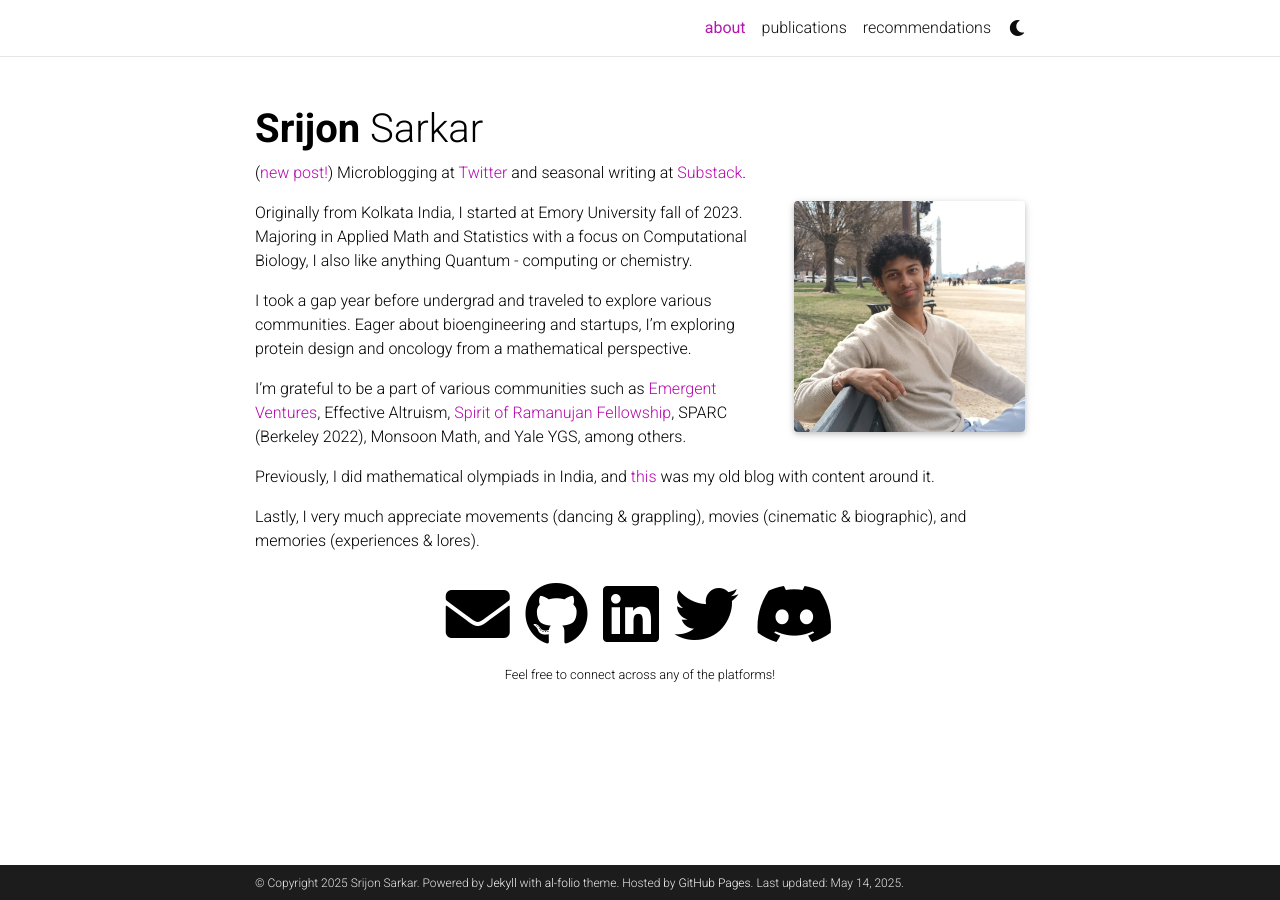
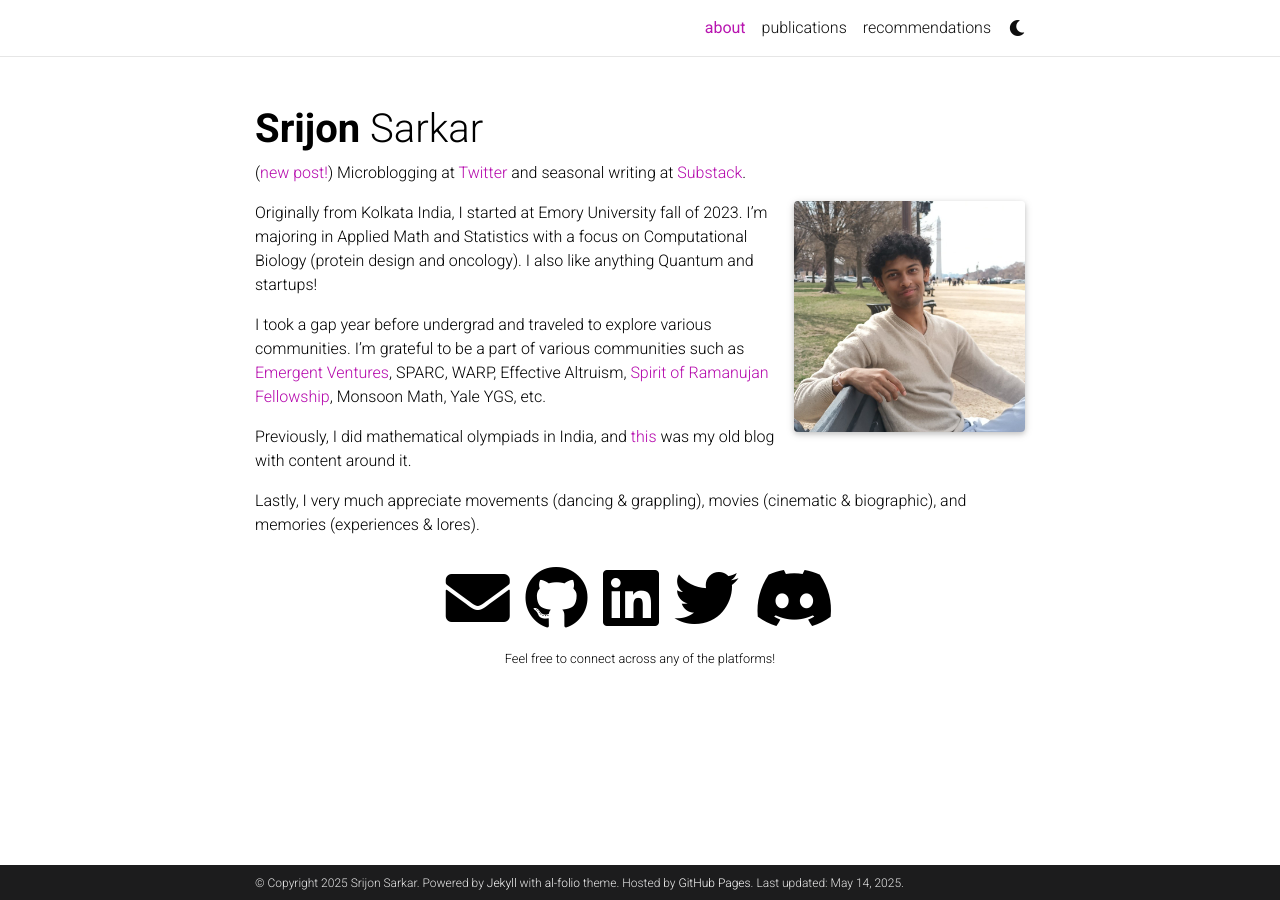
Before and after one commit to sarkarsrijon/sarkarsrijon.github.io, a Jekyll site: the page built from _pages/about.md, in a window 1280 px wide. Built offline with Jekyll 4.4.1, drawn with Linux system fonts in a browser that asks for light colours; full-size pictures stand in for the smaller copies a plugin makes; comment, search, counter and statistics services are not loaded; a style sheet for code colours, icons or effects is not loaded.

Commit message:
Update about.md

```diff
--- a/_pages/about.md
+++ b/_pages/about.md
@@ -16,11 +16,9 @@ selected_papers: false # includes a list of papers marked as "selected={true}"
 social: true  # includes social icons at the bottom of the page
 ---
 
-Originally from Kolkata India, I started at Emory University fall of 2023. Majoring in Applied Math and Statistics with a focus on Computational Biology, I also like anything Quantum - computing or chemistry.
+Originally from Kolkata India, I started at Emory University fall of 2023. I'm majoring in Applied Math and Statistics with a focus on Computational Biology (protein design and oncology). I also like anything Quantum and startups!
 
-I took a gap year before undergrad and traveled to explore various communities. Eager about bioengineering and startups, I'm exploring protein design and oncology from a mathematical perspective.
-
-I'm grateful to be a part of various communities such as [Emergent Ventures](https://marginalrevolution.com/marginalrevolution/2023/08/emergent-ventures-india-cohort-five.html), Effective Altruism, [Spirit of Ramanujan Fellowship](https://www.templetonworldcharity.org/blog/finding-todays-ramanujans-spirit-ramanujan-stem-talent-initiative), SPARC (Berkeley 2022), Monsoon Math, and Yale YGS, among others.
+I took a gap year before undergrad and traveled to explore various communities. I'm grateful to be a part of various communities such as [Emergent Ventures](https://marginalrevolution.com/marginalrevolution/2023/08/emergent-ventures-india-cohort-five.html), SPARC, WARP, Effective Altruism, [Spirit of Ramanujan Fellowship](https://www.templetonworldcharity.org/blog/finding-todays-ramanujans-spirit-ramanujan-stem-talent-initiative), Monsoon Math, Yale YGS, etc.
 
 Previously, I did mathematical olympiads in India, and [this](https://srijonsarkar.wordpress.com) was my old blog with content around it.
 
```
